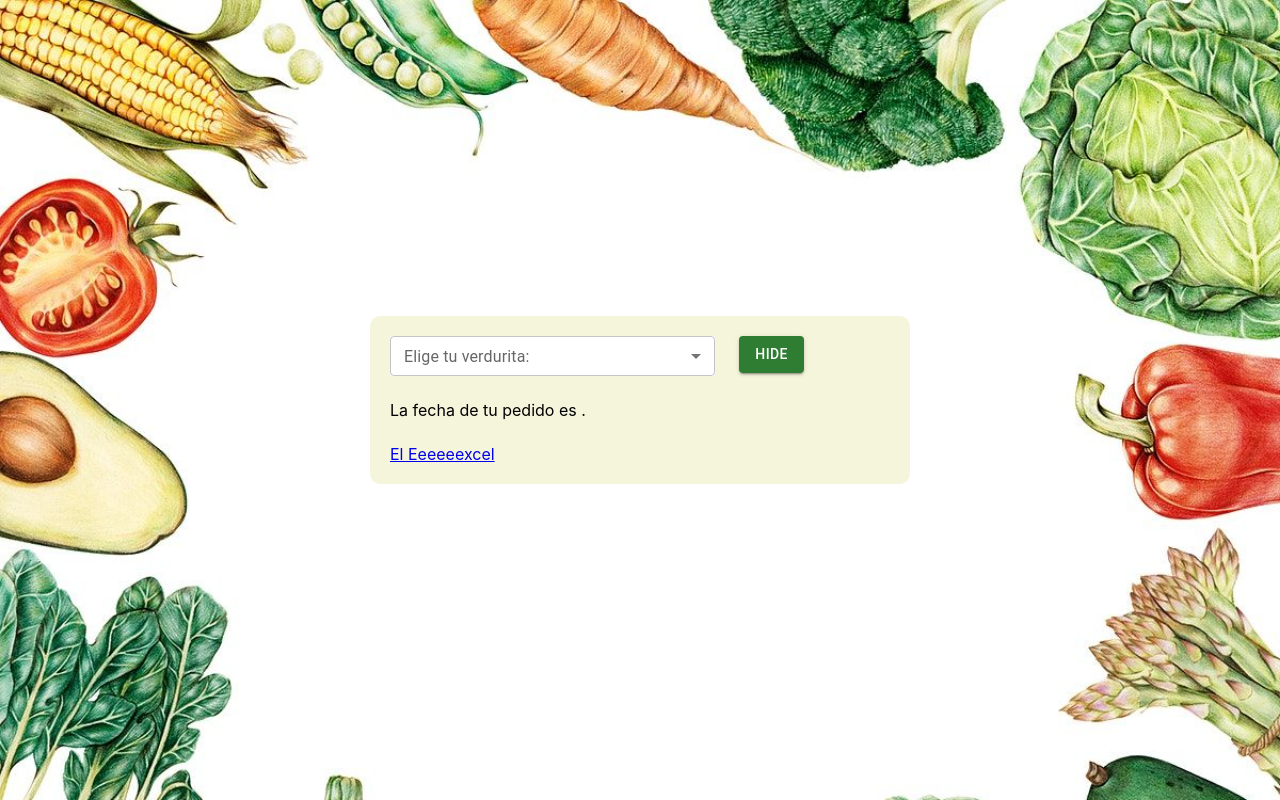
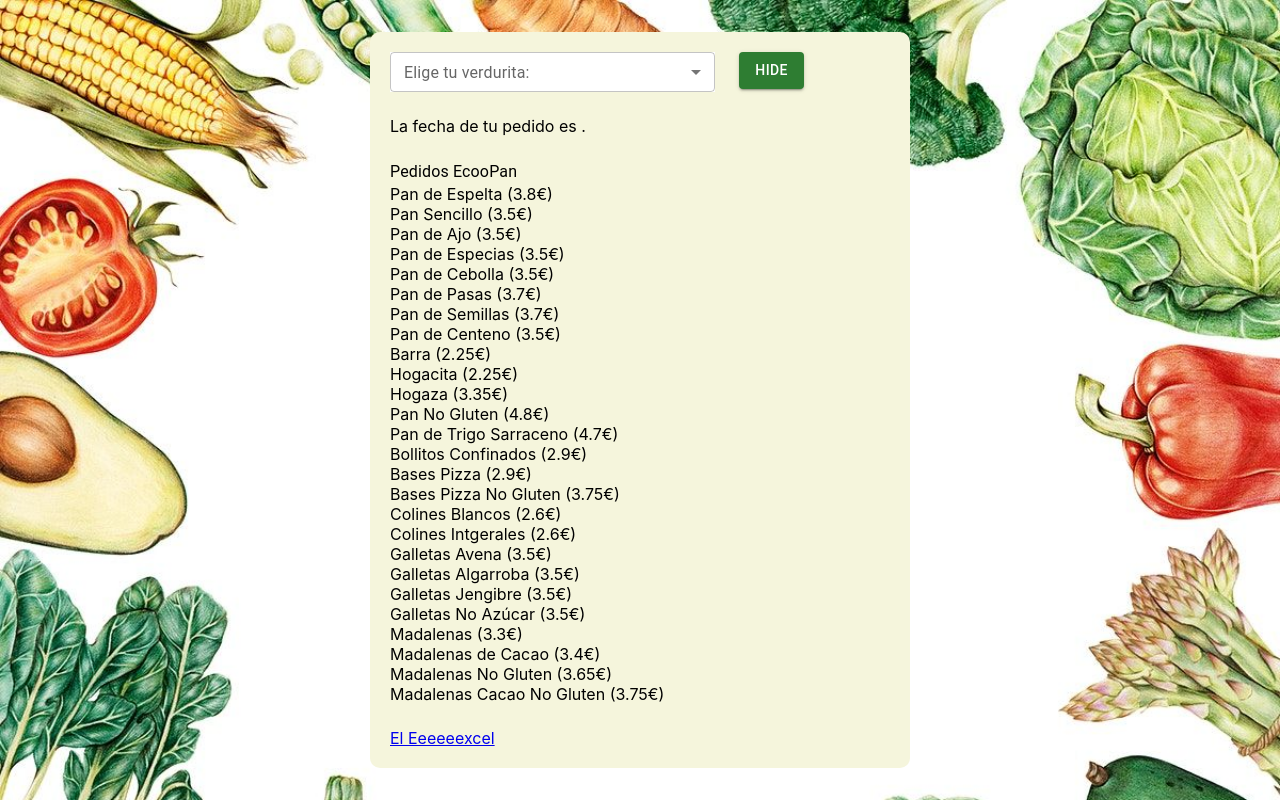
Before and after one commit to piuland/verduritas, a React (Create React App) app: page / in a window 1280 px wide. Both pictures are taken after a click on the button "SHOW". Built offline with nearby package versions, Linux system fonts and the light colour scheme.

Commit message:
renderiza la lista de ecooPan ok

```diff
--- a/src/components/Form.jsx
+++ b/src/components/Form.jsx
@@ -1,5 +1,37 @@
-function Form() {
-return(<Grid container>
+import React, { Component } from 'react'
+import ecooJson from '../ecoo.json'
+import { Grid, Typography } from '@mui/material';
 
-</Grid>);
+class Form extends Component {
+    render() {
+        const ecoo = []
+        ecooJson.map((item, index) => {
+            let pre = parseFloat(item.precio) / 100
+            ecoo[index] = {
+                nombre: item.nombre,
+                precio: pre
+            }
+            return ecoo
+        })
+        console.log(ecoo)
+        return (
+            <Grid container>
+                <Grid item xs={12}>
+                    <Typography>Pedidos EcooPan</Typography>
+                </Grid>
+                {ecoo.map((item) => {
+                    return (
+                        <Grid container>
+                            <Grid item sx={8}>
+                                {item.nombre} ({item.precio}€)
+                            </Grid>
+                            <Grid item sx={4}>
+
+                            </Grid>
+                        </Grid>
+                    )
+                })}
+            </Grid>);
+    }
 }
+export default Form
--- a/src/components/Login.jsx
+++ b/src/components/Login.jsx
@@ -2,9 +2,10 @@
 import { Box, Button, Grid, MenuItem, TextField } from '@mui/material';
 import gruposJson from '../grupos.json'
 import bgImg from '../d7f740aa3e68295a71acac6d7aa50f9b.jpg'
+import Form from './Form.jsx'
 function Login() {
   const [grupo, setGrupo] = useState({
-    nombre :"",
+    nombre: "",
     tipoPago: "",
     ultimoPago: ""
   })
@@ -15,14 +16,14 @@
       nombre: item.nombre,
       pass: item.pass,
       ultimoPago: item.ultimoPago,
-      tipoPago: item.tipoPago }
+      tipoPago: item.tipoPago
+    }
     return grupos;
   });
   const handleSelectGrupo = (nombre) => {
     grupos.forEach(item => {
       console.log(nombre)
       if (item.nombre === nombre) {
-        console.log(item.nombre)
         setGrupo({
           nombre: item.nombre,
           tipoPago: item.tipoPago,
@@ -38,7 +39,8 @@
       backgroundSize: "cover",
       maxWidth: '100%',
       width: 'auto',
-      height: 'auto'}}>
+      height: 'auto'
+    }}>
       <Grid
         container
         direction="column"
@@ -50,15 +52,8 @@
           display="flex"
           justifyContent="center"
           alignItems="center"
-          maxHeight="500px"
           sx={{
             width: "500px",
-            // display: "flex",
-            // justifyContent: "center",
-            // alignItems: "center",
-            // minHeight: "100vh",
-            // marginLeft: "20%",
-            // marginTop: "20%",
             backgroundColor: "beige",
             padding: "20px",
             borderRadius: "10px"
@@ -91,16 +86,22 @@
             </Grid>
             <Grid item xs={4} alignItems="right" justifyContent="right">
               <Button
-              variant={'contained'}
-              color="success"
-              onClick={() => setFormulario(!formulario)}>
+                variant={'contained'}
+                color="success"
+                onClick={() => setFormulario(!formulario)}>
                 {!formulario ? 'Show' : 'Hide'}
               </Button>
             </Grid>
             {formulario === true ?
-              <Grid item>
-                La fecha de tu pedido {grupo.tipoPago} es {grupo.ultimoPago}.
-              </Grid> :
+              <>
+                <Grid item xs={12}>
+                  La fecha de tu pedido {grupo.tipoPago} es {grupo.ultimoPago}.
+                </Grid>
+                <Grid item xs={12}>
+                  <Form grupo={grupo.nombre} />
+                </Grid>
+              </>
+              :
               <></>
             }
             <Grid item xs={12}>
```
